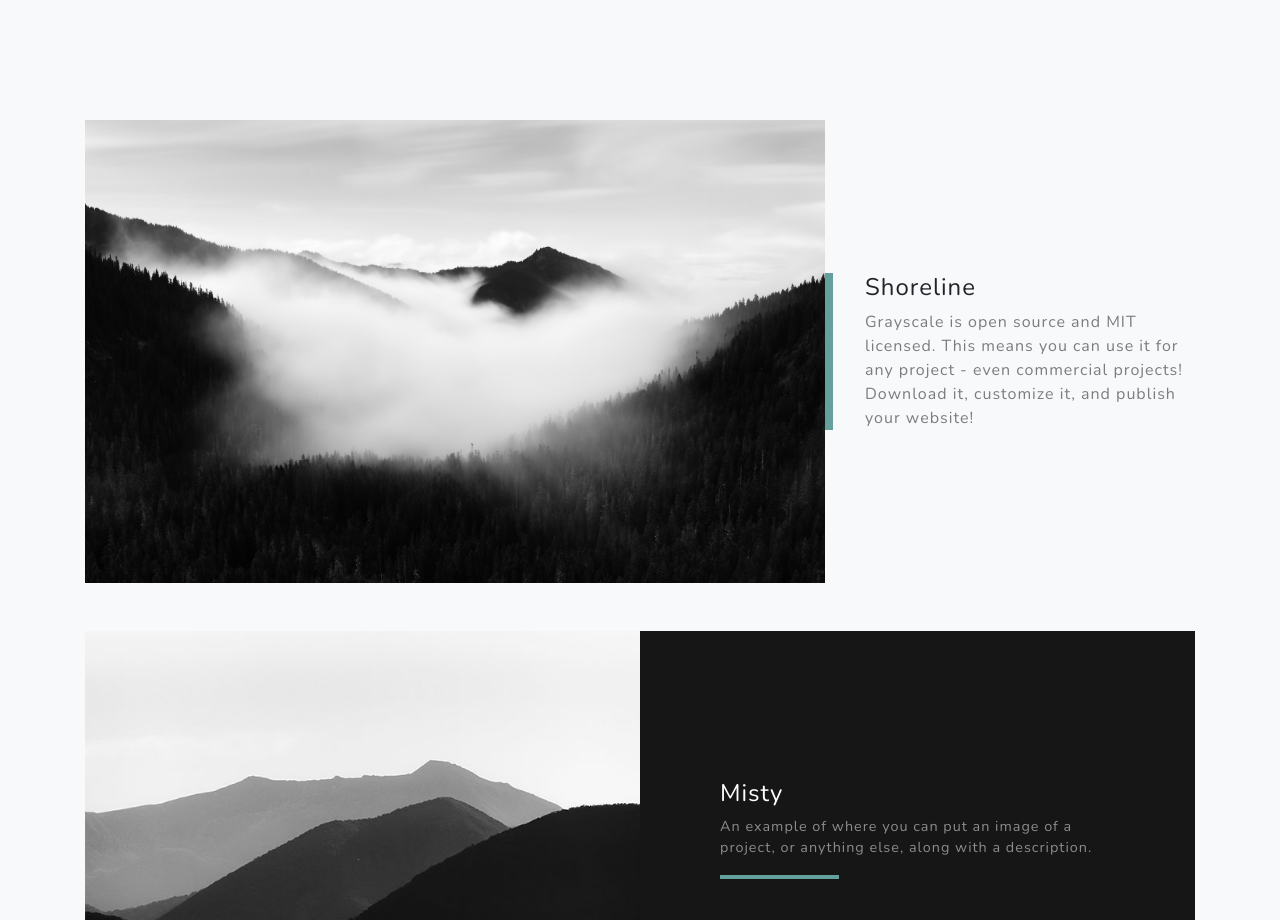
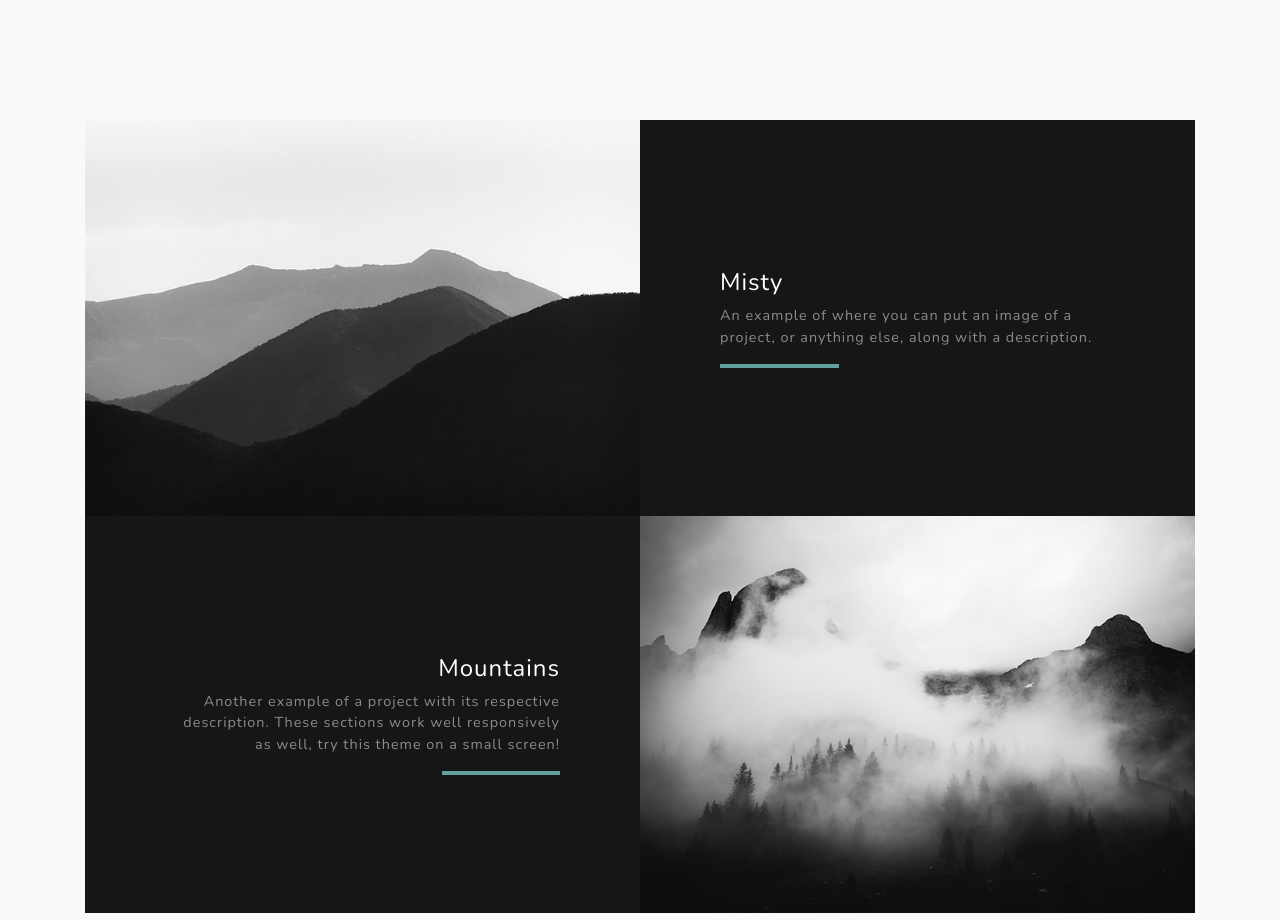
Before and after one commit to JamesEvans26/mp-prototype, a plain HTML site: page index.html in a window 1280 px wide. Shown: the part 840-1760 px from the top of the page. Drawn offline with nearby package versions, Linux system fonts and the light colour scheme.

Commit message:
Deleted featured project row

```diff
--- a/index.html
+++ b/index.html
@@ -69,18 +69,7 @@
   <section id="projects" class="projects-section bg-light">
     <div class="container">
 
-      <!-- Featured Project Row -->
-      <div class="row align-items-center no-gutters mb-4 mb-lg-5">
-        <div class="col-xl-8 col-lg-7">
-          <img class="img-fluid mb-3 mb-lg-0" src="img/bg-masthead.jpg" alt="">
-        </div>
-        <div class="col-xl-4 col-lg-5">
-          <div class="featured-text text-center text-lg-left">
-            <h4>Shoreline</h4>
-            <p class="text-black-50 mb-0">Grayscale is open source and MIT licensed. This means you can use it for any project - even commercial projects! Download it, customize it, and publish your website!</p>
-          </div>
-        </div>
-      </div>
+
 
       <!-- Project One Row -->
       <div class="row justify-content-center no-gutters mb-5 mb-lg-0">
```
